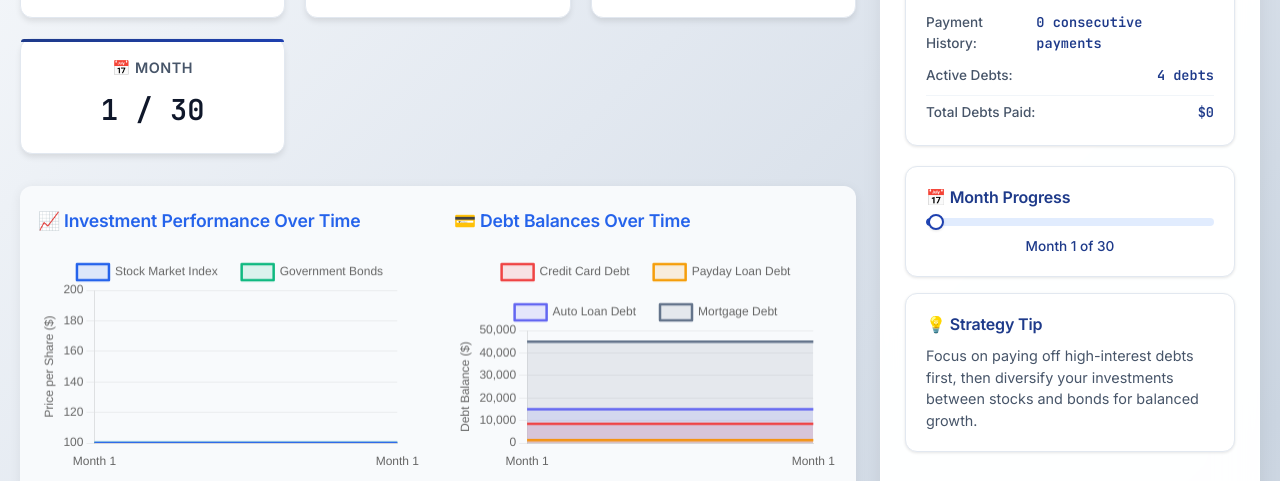
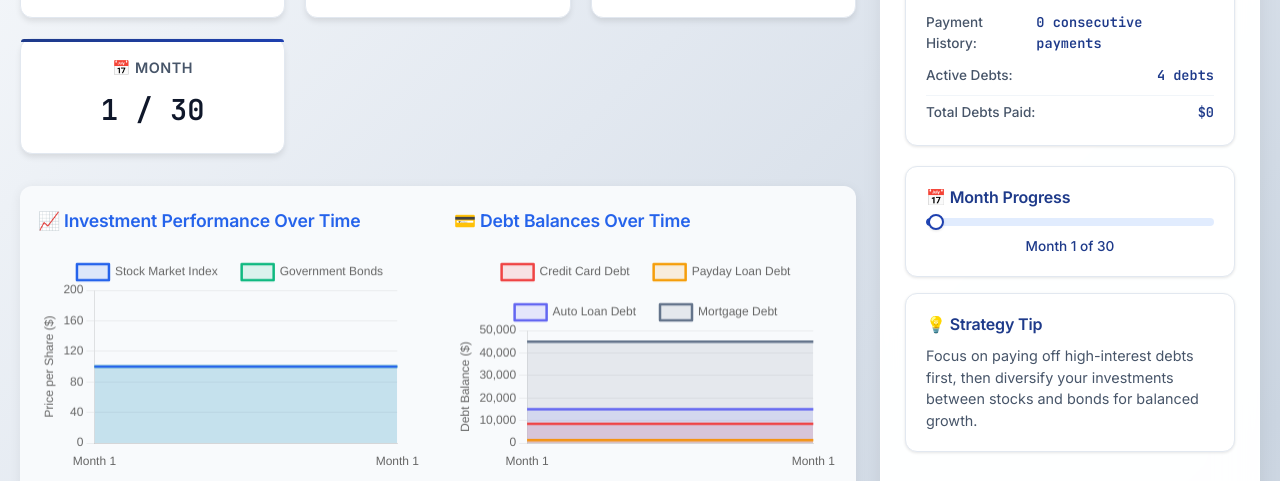
Before and after one commit to Jacob-Lor/sink, a plain HTML site: page index.html in a window 1280 px wide. Shown: the part 282-763 px from the top of the page. Drawn offline with nearby package versions, Linux system fonts and the light colour scheme.

Commit message:
Minimum for graph is 0

```diff
--- a/index.html
+++ b/index.html
@@ -1998,8 +1998,8 @@ let investmentChart, debtChart;
                             }
                         },
                         y: {
-                            beginAtZero: false,
-                            min: Math.max(0, invMin - (invMax-invMin)*0.1),
+                            beginAtZero: true,
+                            min: 0,
                             max: invMaxTick,
                             suggestedMax: invMaxTick,
                             stepSize: invMaxTick <= 200 ? 25 : 50,
@@ -2085,8 +2085,8 @@ let investmentChart, debtChart;
                             }
                         },
                         y: {
-                            beginAtZero: false,
-                            min: Math.max(0, debtMin - (debtMax-debtMin)*0.1),
+                            beginAtZero: true,
+                            min: 0,
                             max: debtMaxTick,
                             suggestedMax: debtMaxTick,
                             stepSize: debtMaxTick <= 30000 ? 5000 : 10000,
```
